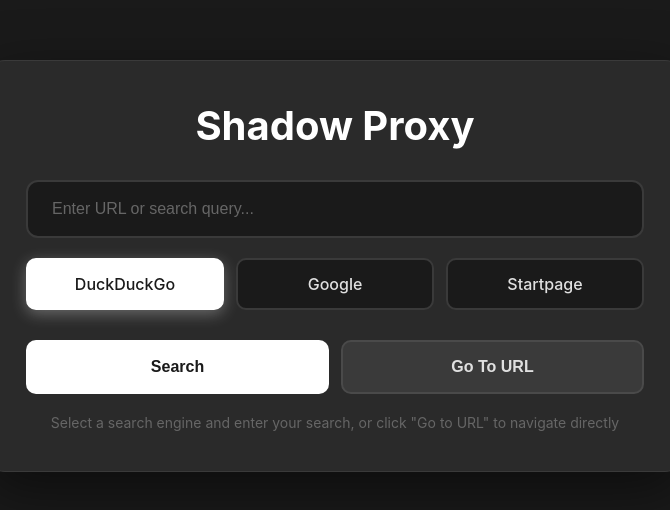
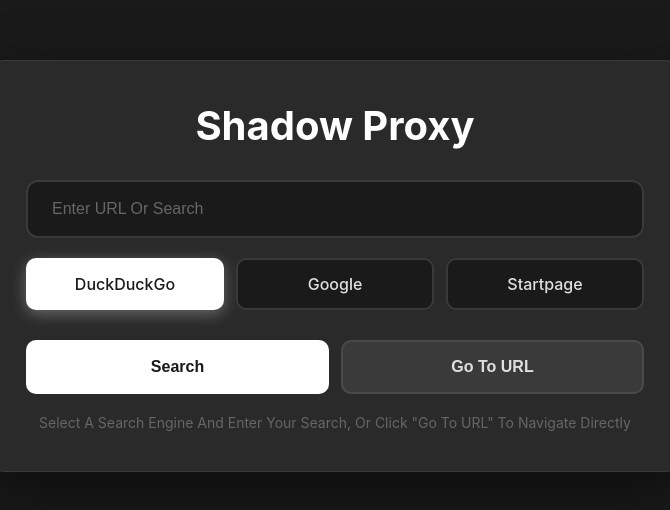
Before and after one commit to monkeyclickerbeta/ggggg, a plain HTML site: page index.html in a window 1280 px wide. Shown: the part 134-644 px from the top of the page, 305-975 px from the left. Drawn offline with Linux system fonts and the light colour scheme.

Commit message:
Update index.html

```diff
--- a/index.html
+++ b/index.html
@@ -182,7 +182,7 @@
                 <input
                     type="text"
                     id="searchInput"
-                    placeholder="Enter URL or search query..."
+                    placeholder="Enter URL Or Search"
                     required
                     autocomplete="off"
                 >
@@ -210,7 +210,7 @@
         </form>
 
         <p class="info-text">
-            Select a search engine and enter your search, or click "Go to URL" to navigate directly
+            Select A Search Engine And Enter Your Search, Or Click "Go To URL" To Navigate Directly
         </p>
     </div>
 
@@ -252,7 +252,7 @@
         function goToUrl() {
             let url = searchInput.value.trim();
             if (!url) {
-                alert('Please enter a URL');
+                alert('Please Enter A URL');
                 return;
             }
 
```
